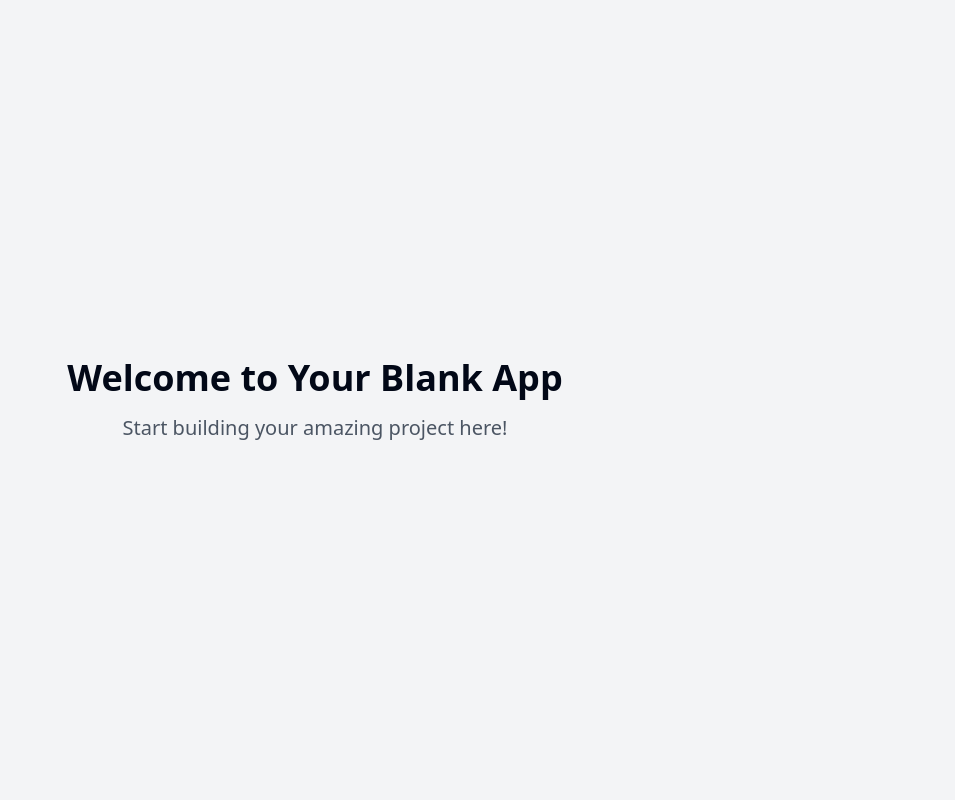
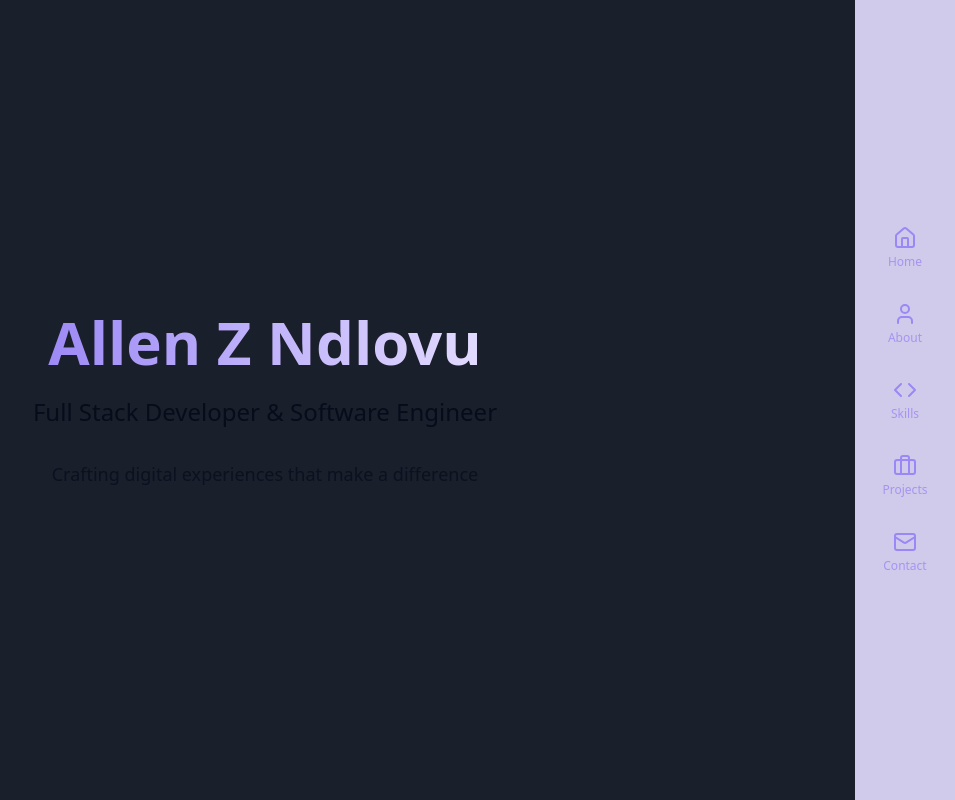
Before and after one commit to allen-zie/allen_portfolio, a React (Vite) app: page / in a window 1280 px wide. Shown: the top 800 px of the page, without its empty margins (325-1280 px from the left). Built offline with nearby package versions, Linux system fonts and the light colour scheme.

Commit message:
Create portfolio website for Allen Z Ndlovu
Implement a React portfolio website featuring a right side navigation bar for Allen Z Ndlovu.
[skip gpt_engineer]

```diff
--- /dev/null
+++ b/src/components/Navigation.tsx
@@ -0,0 +1,56 @@
+import { useState } from "react";
+import { cn } from "@/lib/utils";
+import { Home, User, Code, Briefcase, Mail, Menu, X } from "lucide-react";
+
+const navItems = [
+  { id: "home", label: "Home", icon: Home },
+  { id: "about", label: "About", icon: User },
+  { id: "skills", label: "Skills", icon: Code },
+  { id: "projects", label: "Projects", icon: Briefcase },
+  { id: "contact", label: "Contact", icon: Mail },
+];
+
+export const Navigation = () => {
+  const [isOpen, setIsOpen] = useState(false);
+
+  const scrollToSection = (id: string) => {
+    const element = document.getElementById(id);
+    if (element) {
+      element.scrollIntoView({ behavior: "smooth" });
+    }
+    setIsOpen(false);
+  };
+
+  return (
+    <>
+      <button
+        onClick={() => setIsOpen(!isOpen)}
+        className="fixed top-4 right-4 z-50 p-2 bg-primary rounded-full lg:hidden"
+      >
+        {isOpen ? <X className="text-white" /> : <Menu className="text-white" />}
+      </button>
+      <nav
+        className={cn(
+          "fixed right-0 top-0 h-full bg-secondary/90 backdrop-blur-sm w-[80px] lg:w-[100px] flex flex-col items-center justify-center z-40",
+          "transform transition-transform duration-300",
+          !isOpen && "translate-x-full lg:translate-x-0"
+        )}
+      >
+        <div className="space-y-8">
+          {navItems.map((item) => (
+            <button
+              key={item.id}
+              onClick={() => scrollToSection(item.id)}
+              className="w-full flex flex-col items-center justify-center space-y-1 group"
+            >
+              <item.icon className="w-6 h-6 text-primary group-hover:text-primary/80 transition-colors" />
+              <span className="text-xs text-primary/80 group-hover:text-primary transition-colors">
+                {item.label}
+              </span>
+            </button>
+          ))}
+        </div>
+      </nav>
+    </>
+  );
+};
--- /dev/null
+++ b/src/components/sections/About.tsx
@@ -0,0 +1,23 @@
+export const About = () => {
+  return (
+    <section id="about" className="min-h-screen flex items-center justify-center px-4 lg:px-8 py-20">
+      <div className="max-w-4xl mx-auto">
+        <h2 className="text-3xl lg:text-4xl font-bold mb-8 text-primary">About Me</h2>
+        <div className="space-y-6 text-lg text-foreground/80">
+          <p>
+            Hello! I'm Allen, a passionate Full Stack Developer with a keen eye for creating
+            elegant solutions to complex problems.
+          </p>
+          <p>
+            With several years of experience in web development, I specialize in building
+            scalable applications that deliver exceptional user experiences.
+          </p>
+          <p>
+            When I'm not coding, you can find me exploring new technologies, contributing to
+            open-source projects, or sharing my knowledge with the developer community.
+          </p>
+        </div>
+      </div>
+    </section>
+  );
+};
--- /dev/null
+++ b/src/components/sections/Contact.tsx
@@ -0,0 +1,22 @@
+export const Contact = () => {
+  return (
+    <section id="contact" className="min-h-screen flex items-center justify-center px-4 lg:px-8 py-20">
+      <div className="max-w-4xl mx-auto w-full text-center">
+        <h2 className="text-3xl lg:text-4xl font-bold mb-8 text-primary">Get In Touch</h2>
+        <p className="text-lg text-foreground/80 mb-12">
+          I'm always open to new opportunities and interesting projects.
+        </p>
+        <a
+          href="mailto:contact@allenzndlovu.com"
+          className="inline-block px-8 py-3 rounded-full bg-primary text-white hover:bg-primary/90 transition-colors"
+        >
+          Say Hello
+        </a>
+        <div className="mt-12 text-foreground/60">
+          <p>Based in South Africa</p>
+          <p>Available for remote work worldwide</p>
+        </div>
+      </div>
+    </section>
+  );
+};
--- /dev/null
+++ b/src/components/sections/Hero.tsx
@@ -0,0 +1,17 @@
+export const Hero = () => {
+  return (
+    <section id="home" className="min-h-screen flex items-center justify-center px-4 lg:px-8">
+      <div className="max-w-4xl mx-auto text-center animate-fadeIn">
+        <h1 className="text-4xl lg:text-6xl font-bold mb-6 bg-gradient-to-r from-primary to-secondary bg-clip-text text-transparent">
+          Allen Z Ndlovu
+        </h1>
+        <p className="text-xl lg:text-2xl text-foreground/80 mb-8">
+          Full Stack Developer & Software Engineer
+        </p>
+        <p className="text-lg text-foreground/60">
+          Crafting digital experiences that make a difference
+        </p>
+      </div>
+    </section>
+  );
+};
--- /dev/null
+++ b/src/components/sections/Projects.tsx
@@ -0,0 +1,48 @@
+export const Projects = () => {
+  const projects = [
+    {
+      title: "E-commerce Platform",
+      description: "A full-stack e-commerce solution with real-time inventory management.",
+      tech: ["React", "Node.js", "MongoDB"],
+    },
+    {
+      title: "Task Management App",
+      description: "A collaborative task management tool for remote teams.",
+      tech: ["Next.js", "TypeScript", "PostgreSQL"],
+    },
+    {
+      title: "Analytics Dashboard",
+      description: "Real-time analytics dashboard with data visualization.",
+      tech: ["React", "D3.js", "Python"],
+    },
+  ];
+
+  return (
+    <section id="projects" className="min-h-screen flex items-center justify-center px-4 lg:px-8 py-20">
+      <div className="max-w-4xl mx-auto w-full">
+        <h2 className="text-3xl lg:text-4xl font-bold mb-12 text-primary">Featured Projects</h2>
+        <div className="grid grid-cols-1 md:grid-cols-2 lg:grid-cols-3 gap-6">
+          {projects.map((project) => (
+            <div
+              key={project.title}
+              className="p-6 rounded-lg bg-secondary/10 backdrop-blur-sm hover:bg-secondary/20 transition-colors"
+            >
+              <h3 className="text-xl font-semibold mb-3 text-primary/80">{project.title}</h3>
+              <p className="text-foreground/70 mb-4">{project.description}</p>
+              <div className="flex flex-wrap gap-2">
+                {project.tech.map((tech) => (
+                  <span
+                    key={tech}
+                    className="text-xs px-2 py-1 rounded-full bg-primary/10 text-primary"
+                  >
+                    {tech}
+                  </span>
+                ))}
+              </div>
+            </div>
+          ))}
+        </div>
+      </div>
+    </section>
+  );
+};
--- /dev/null
+++ b/src/components/sections/Skills.tsx
@@ -0,0 +1,28 @@
+export const Skills = () => {
+  const skills = [
+    { category: "Frontend", items: ["React", "TypeScript", "Next.js", "Tailwind CSS"] },
+    { category: "Backend", items: ["Node.js", "Python", "PostgreSQL", "MongoDB"] },
+    { category: "Tools", items: ["Git", "Docker", "AWS", "CI/CD"] },
+    { category: "Soft Skills", items: ["Problem Solving", "Team Leadership", "Communication", "Agile"] },
+  ];
+
+  return (
+    <section id="skills" className="min-h-screen flex items-center justify-center px-4 lg:px-8 py-20">
+      <div className="max-w-4xl mx-auto w-full">
+        <h2 className="text-3xl lg:text-4xl font-bold mb-12 text-primary">Skills & Expertise</h2>
+        <div className="grid grid-cols-1 md:grid-cols-2 gap-8">
+          {skills.map((skillSet) => (
+            <div key={skillSet.category} className="p-6 rounded-lg bg-secondary/10 backdrop-blur-sm">
+              <h3 className="text-xl font-semibold mb-4 text-primary/80">{skillSet.category}</h3>
+              <ul className="space-y-2">
+                {skillSet.items.map((item) => (
+                  <li key={item} className="text-foreground/70">{item}</li>
+                ))}
+              </ul>
+            </div>
+          ))}
+        </div>
+      </div>
+    </section>
+  );
+};
--- a/src/index.css
+++ b/src/index.css
@@ -33,60 +33,6 @@
     --ring: 222.2 84% 4.9%;
 
     --radius: 0.5rem;
-
-    --sidebar-background: 0 0% 98%;
-
-    --sidebar-foreground: 240 5.3% 26.1%;
-
-    --sidebar-primary: 240 5.9% 10%;
-
-    --sidebar-primary-foreground: 0 0% 98%;
-
-    --sidebar-accent: 240 4.8% 95.9%;
-
-    --sidebar-accent-foreground: 240 5.9% 10%;
-
-    --sidebar-border: 220 13% 91%;
-
-    --sidebar-ring: 217.2 91.2% 59.8%;
-  }
-
-  .dark {
-    --background: 222.2 84% 4.9%;
-    --foreground: 210 40% 98%;
-
-    --card: 222.2 84% 4.9%;
-    --card-foreground: 210 40% 98%;
-
-    --popover: 222.2 84% 4.9%;
-    --popover-foreground: 210 40% 98%;
-
-    --primary: 210 40% 98%;
-    --primary-foreground: 222.2 47.4% 11.2%;
-
-    --secondary: 217.2 32.6% 17.5%;
-    --secondary-foreground: 210 40% 98%;
-
-    --muted: 217.2 32.6% 17.5%;
-    --muted-foreground: 215 20.2% 65.1%;
-
-    --accent: 217.2 32.6% 17.5%;
-    --accent-foreground: 210 40% 98%;
-
-    --destructive: 0 62.8% 30.6%;
-    --destructive-foreground: 210 40% 98%;
-
-    --border: 217.2 32.6% 17.5%;
-    --input: 217.2 32.6% 17.5%;
-    --ring: 212.7 26.8% 83.9%;
-    --sidebar-background: 240 5.9% 10%;
-    --sidebar-foreground: 240 4.8% 95.9%;
-    --sidebar-primary: 224.3 76.3% 48%;
-    --sidebar-primary-foreground: 0 0% 100%;
-    --sidebar-accent: 240 3.7% 15.9%;
-    --sidebar-accent-foreground: 240 4.8% 95.9%;
-    --sidebar-border: 240 3.7% 15.9%;
-    --sidebar-ring: 217.2 91.2% 59.8%;
   }
 }
 
@@ -97,5 +43,10 @@
 
   body {
     @apply bg-background text-foreground;
+    font-feature-settings: "rlig" 1, "calt" 1;
+  }
+
+  html {
+    scroll-behavior: smooth;
   }
 }
--- a/src/pages/Index.tsx
+++ b/src/pages/Index.tsx
@@ -1,12 +1,21 @@
-// Update this page (the content is just a fallback if you fail to update the page)
+import { Navigation } from "@/components/Navigation";
+import { Hero } from "@/components/sections/Hero";
+import { About } from "@/components/sections/About";
+import { Skills } from "@/components/sections/Skills";
+import { Projects } from "@/components/sections/Projects";
+import { Contact } from "@/components/sections/Contact";
 
 const Index = () => {
   return (
-    <div className="min-h-screen flex items-center justify-center bg-gray-100">
-      <div className="text-center">
-        <h1 className="text-4xl font-bold mb-4">Welcome to Your Blank App</h1>
-        <p className="text-xl text-gray-600">Start building your amazing project here!</p>
-      </div>
+    <div className="bg-[#1A1F2C] text-white min-h-screen">
+      <Navigation />
+      <main className="pr-[80px] lg:pr-[100px]">
+        <Hero />
+        <About />
+        <Skills />
+        <Projects />
+        <Contact />
+      </main>
     </div>
   );
 };
```
Also changed, not shown: tailwind.config.ts (+39 -52 lines).
